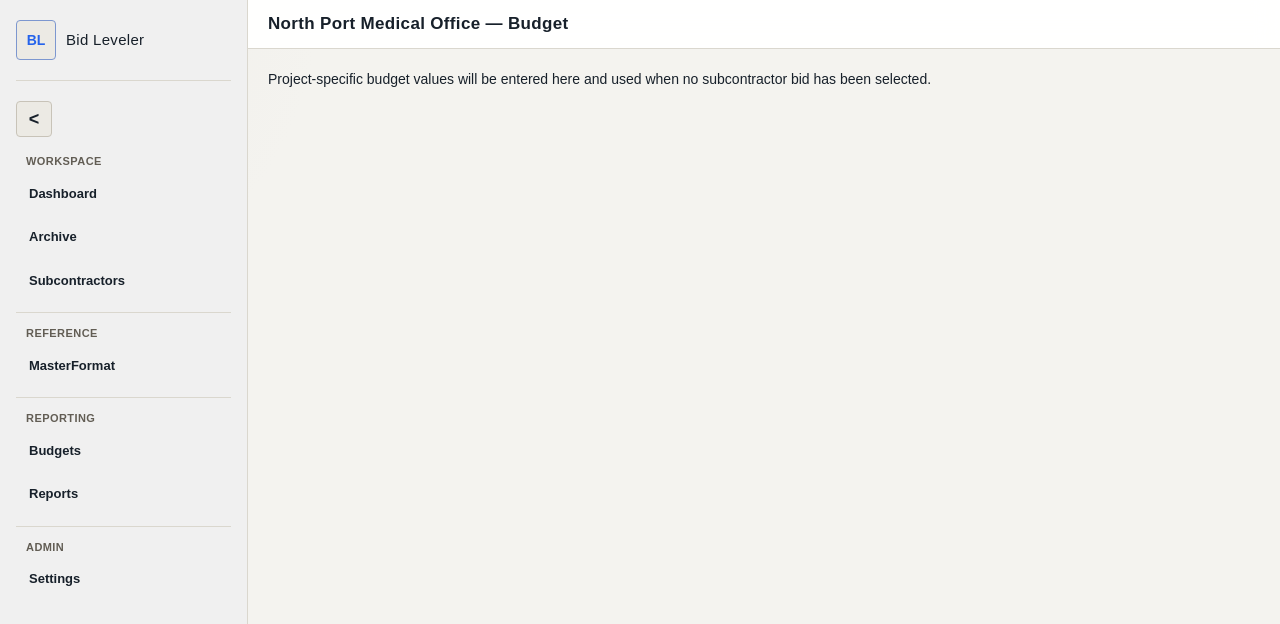
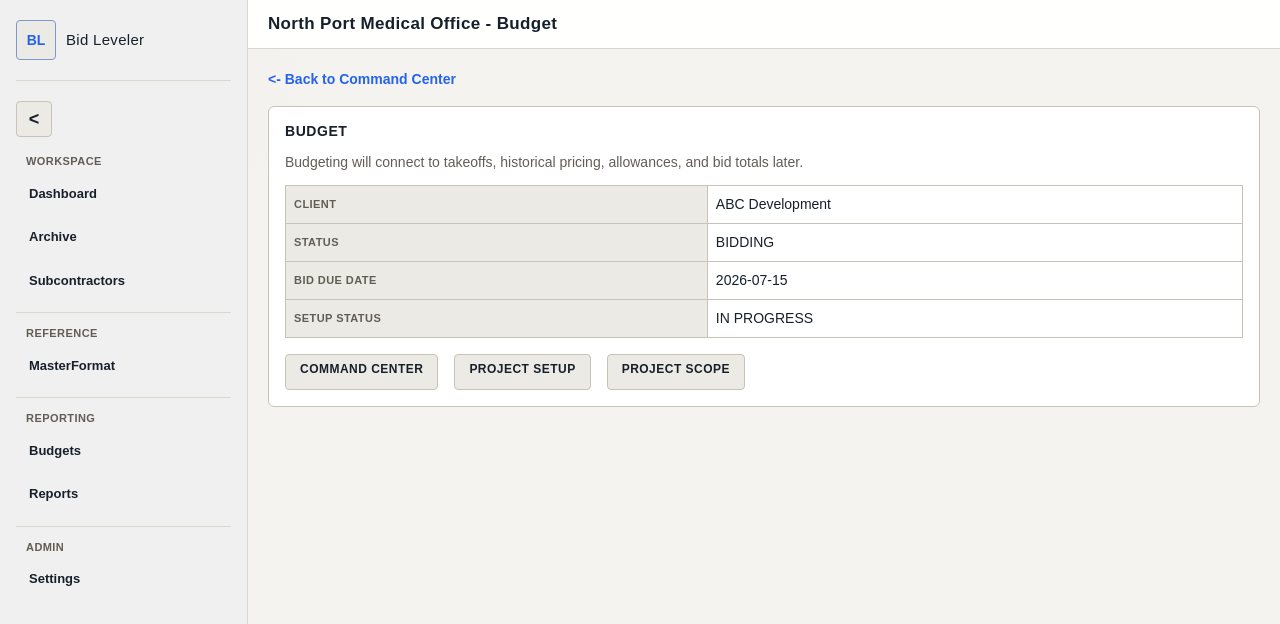
Before and after one commit to adamarnao/bid-leveler, a Next.js app: page /projects/1/budget in a window 1280 px wide. Shown: the top 624 px of the page. Built offline with nearby package versions, Linux system fonts and the light colour scheme.

Commit message:
Quarantine stale budget and proposal routes

```diff
--- a/src/app/projects/[projectId]/budget/page.tsx
+++ b/src/app/projects/[projectId]/budget/page.tsx
@@ -1,22 +1,31 @@
+"use client";
+
+import { useSyncExternalStore } from "react";
 import Link from "next/link";
+import { useParams } from "next/navigation";
 import AppShell from "@/components/layout/AppShell";
-import { mockProjects } from "@/data/mockProjects";
+import Panel from "@/components/ui/Panel";
+import {
+  getMergedProjects,
+  getProjectSetupStatus,
+  projectsStorageKey,
+} from "@/lib/projects";
+import { Project } from "@/types/Project";
 
-type ProjectBudgetPageProps = {
-  params: Promise<{
-    projectId: string;
-  }>;
-};
+let cachedProjectsStorageValue: string | undefined;
+let cachedProjects: Project[] = getMergedProjects();
 
-export default async function ProjectBudgetPage({
-  params,
-}: ProjectBudgetPageProps) {
-  const { projectId } = await params;
-  const project = mockProjects.find((p) => p.id === projectId);
+export default function ProjectBudgetPage() {
+  const params = useParams();
+  const rawProjectId = params.projectId;
+  const projectId = Array.isArray(rawProjectId) ? rawProjectId[0] : rawProjectId;
+  const projects = useProjectsSnapshot();
+  const project = projects.find((item) => item.id === projectId);
 
   if (!project) {
     return (
       <AppShell title="Project Not Found">
+        <h1>Project Not Found</h1>
         <p>Requested project ID: {projectId}</p>
         <Link href="/">Back to Dashboard</Link>
       </AppShell>
@@ -24,11 +33,93 @@ export default async function ProjectBudgetPage({
   }
 
   return (
-    <AppShell title={`${project.name} — Budget`}>
-      <p>
-        Project-specific budget values will be entered here and used when no
-        subcontractor bid has been selected.
-      </p>
+    <AppShell title={`${project.name} - Budget`}>
+      <div className="command-center">
+        <Link href={`/projects/${project.id}`}>{"<-"} Back to Command Center</Link>
+
+        <Panel title="Budget">
+          <p className="muted-text">
+            Budgeting will connect to takeoffs, historical pricing, allowances,
+            and bid totals later.
+          </p>
+
+          <table className="compact-table" style={{ marginTop: 12 }}>
+            <tbody>
+              <tr>
+                <th className="compact-cell">Client</th>
+                <td className="compact-cell">{project.client}</td>
+              </tr>
+              <tr>
+                <th className="compact-cell">Status</th>
+                <td className="compact-cell">{formatStatus(project.status)}</td>
+              </tr>
+              <tr>
+                <th className="compact-cell">Bid Due Date</th>
+                <td className="compact-cell">{project.bidDueDate || "Not set"}</td>
+              </tr>
+              <tr>
+                <th className="compact-cell">Setup Status</th>
+                <td className="compact-cell">
+                  {formatStatus(getProjectSetupStatus(project))}
+                </td>
+              </tr>
+            </tbody>
+          </table>
+
+          <div className="settings-actions">
+            <Link href={`/projects/${project.id}`} className="button-secondary">
+              Command Center
+            </Link>
+            <Link
+              href={`/projects/${project.id}/setup`}
+              className="button-secondary"
+            >
+              Project Setup
+            </Link>
+            <Link
+              href={`/projects/${project.id}/scope`}
+              className="button-secondary"
+            >
+              Project Scope
+            </Link>
+          </div>
+        </Panel>
+      </div>
     </AppShell>
   );
 }
+
+function useProjectsSnapshot(): Project[] {
+  return useSyncExternalStore(
+    subscribeToProjectStorage,
+    getProjectsSnapshot,
+    getServerProjectsSnapshot
+  );
+}
+
+function subscribeToProjectStorage(onStoreChange: () => void) {
+  window.addEventListener("storage", onStoreChange);
+
+  return () => {
+    window.removeEventListener("storage", onStoreChange);
+  };
+}
+
+function getServerProjectsSnapshot(): Project[] {
+  return cachedProjects;
+}
+
+function getProjectsSnapshot(): Project[] {
+  const storageValue = localStorage.getItem(projectsStorageKey) || "[]";
+
+  if (storageValue !== cachedProjectsStorageValue) {
+    cachedProjectsStorageValue = storageValue;
+    cachedProjects = getMergedProjects(storageValue);
+  }
+
+  return cachedProjects;
+}
+
+function formatStatus(status: string) {
+  return status.replace(/_/g, " ");
+}
--- a/src/app/projects/[projectId]/proposal/page.tsx
+++ b/src/app/projects/[projectId]/proposal/page.tsx
@@ -1,9 +1,115 @@
+"use client";
+
+import { useSyncExternalStore } from "react";
+import Link from "next/link";
+import { useParams } from "next/navigation";
 import AppShell from "@/components/layout/AppShell";
+import Panel from "@/components/ui/Panel";
+import { getMergedProjects, projectsStorageKey } from "@/lib/projects";
+import { Project } from "@/types/Project";
+
+let cachedProjectsStorageValue: string | undefined;
+let cachedProjects: Project[] = getMergedProjects();
 
 export default function ProjectProposalPage() {
+  const params = useParams();
+  const rawProjectId = params.projectId;
+  const projectId = Array.isArray(rawProjectId) ? rawProjectId[0] : rawProjectId;
+  const projects = useProjectsSnapshot();
+  const project = projects.find((item) => item.id === projectId);
+
+  if (!project) {
+    return (
+      <AppShell title="Project Not Found">
+        <h1>Project Not Found</h1>
+        <p>Requested project ID: {projectId}</p>
+        <Link href="/">Back to Dashboard</Link>
+      </AppShell>
+    );
+  }
+
   return (
-    <AppShell title="Proposal">
-      <p>Proposal draft placeholder.</p>
+    <AppShell title={`${project.name} - Proposal`}>
+      <div className="command-center">
+        <Link href={`/projects/${project.id}`}>{"<-"} Back to Command Center</Link>
+
+        <Panel title="Proposal">
+          <p className="muted-text">
+            Proposal generation will connect to selected bids, clarifications,
+            inclusions, exclusions, alternates, and contract requirements later.
+          </p>
+
+          <table className="compact-table" style={{ marginTop: 12 }}>
+            <tbody>
+              <tr>
+                <th className="compact-cell">Client</th>
+                <td className="compact-cell">{project.client}</td>
+              </tr>
+              <tr>
+                <th className="compact-cell">Status</th>
+                <td className="compact-cell">{formatStatus(project.status)}</td>
+              </tr>
+              <tr>
+                <th className="compact-cell">GC Bid Due Date</th>
+                <td className="compact-cell">{project.bidDueDate || "Not set"}</td>
+              </tr>
+            </tbody>
+          </table>
+
+          <div className="settings-actions">
+            <Link href={`/projects/${project.id}`} className="button-secondary">
+              Command Center
+            </Link>
+            <Link
+              href={`/projects/${project.id}/setup`}
+              className="button-secondary"
+            >
+              Project Setup
+            </Link>
+            <Link
+              href={`/projects/${project.id}/invite`}
+              className="button-secondary"
+            >
+              Invites
+            </Link>
+          </div>
+        </Panel>
+      </div>
     </AppShell>
   );
 }
+
+function useProjectsSnapshot(): Project[] {
+  return useSyncExternalStore(
+    subscribeToProjectStorage,
+    getProjectsSnapshot,
+    getServerProjectsSnapshot
+  );
+}
+
+function subscribeToProjectStorage(onStoreChange: () => void) {
+  window.addEventListener("storage", onStoreChange);
+
+  return () => {
+    window.removeEventListener("storage", onStoreChange);
+  };
+}
+
+function getServerProjectsSnapshot(): Project[] {
+  return cachedProjects;
+}
+
+function getProjectsSnapshot(): Project[] {
+  const storageValue = localStorage.getItem(projectsStorageKey) || "[]";
+
+  if (storageValue !== cachedProjectsStorageValue) {
+    cachedProjectsStorageValue = storageValue;
+    cachedProjects = getMergedProjects(storageValue);
+  }
+
+  return cachedProjects;
+}
+
+function formatStatus(status: string) {
+  return status.replace(/_/g, " ");
+}
```
